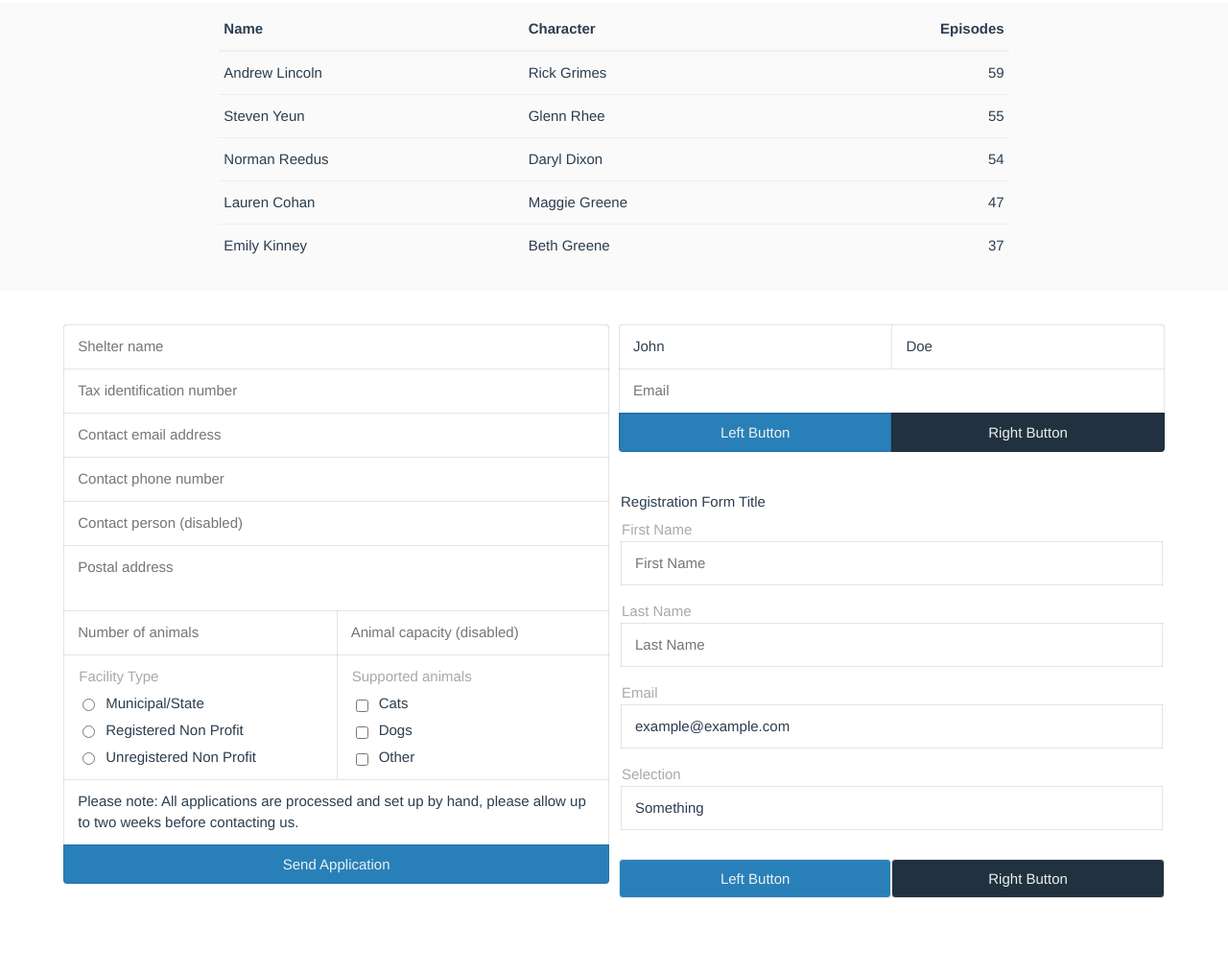
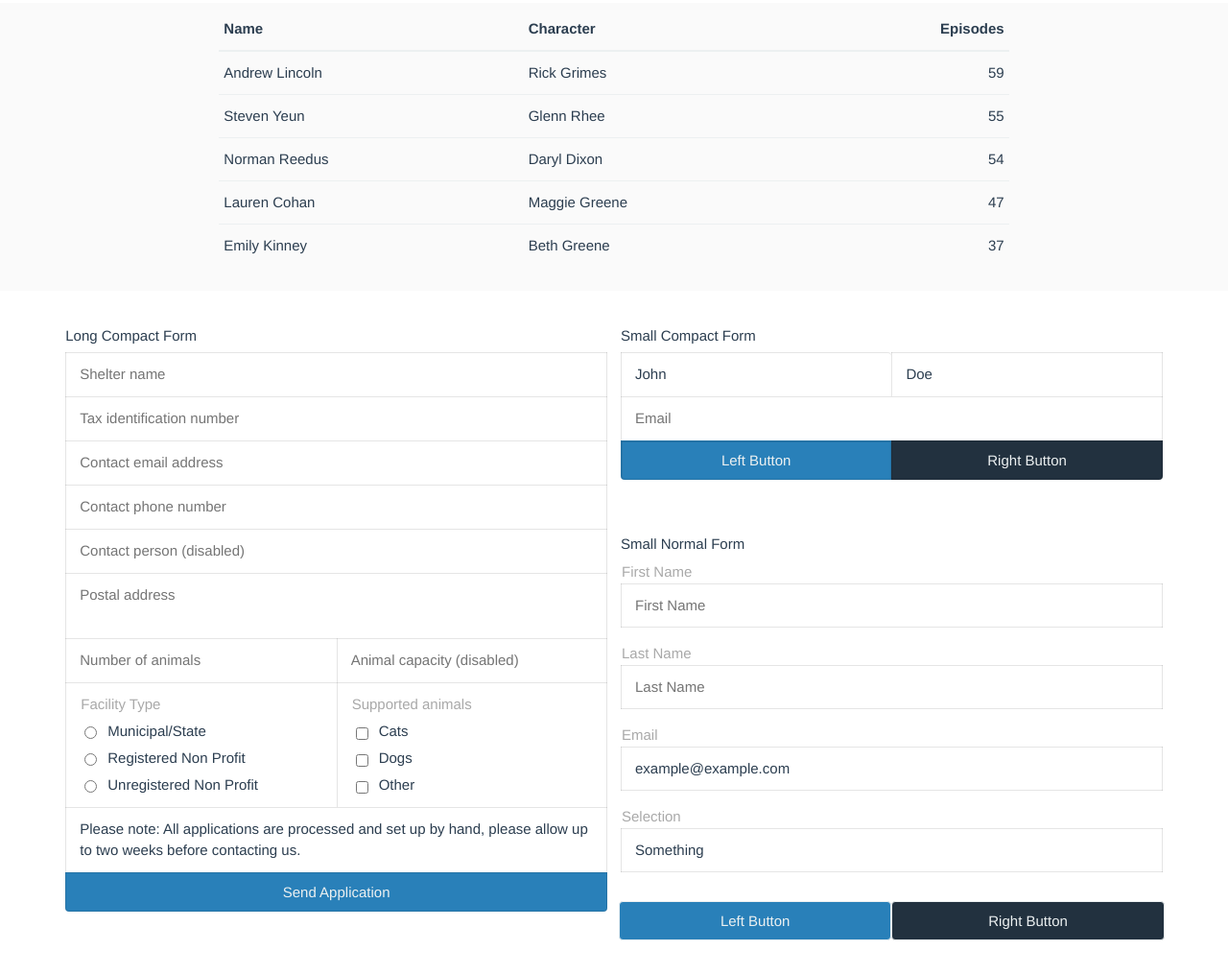
Before and after one commit to olumby/nameless, a website: page index.html in a window 1280 px wide. Shown: the part 1332-2347 px from the top of the page at 96% size. Before the commit the page ends 2303 px from the top, so only its background shows below. Drawn offline with Linux system fonts and the light colour scheme.

Commit message:
add titles to forms

```diff
--- a/index.html
+++ b/index.html
@@ -204,6 +204,8 @@
     <div class="container">
         <div class="six columns">
             <form class="clearfix compact-form">
+                <fieldset>
+                    <legend>Long Compact Form</legend>
                     <input type="text" placeholder="Shelter name" class="full-width m0">
                     <input type="text" placeholder="Tax identification number" class="full-width m0">
                     <input type="email" placeholder="Contact email address" class="full-width m0">
@@ -254,22 +256,26 @@
                         </div>
                     </div>
                     <button type="submit" class="button button-primary full-width">Send Application</button>
+                </fieldset>
             </form>
         </div>
         <div class="six columns">
             <div class="compact">
                 <form class="clearfix compact-form">
+                    <fieldset>
+                        <legend>Small Compact Form</legend>
                         <input type="text" placeholder="First Name" class="half-width left-side m0" value="John">
                         <input type="text" placeholder="Last Name" class="half-width m0" value="Doe">
                         <input type="email" placeholder="Email" class="full-width m0">
                         <button type="submit" class="button button-primary half-width left-side">Left Button</button>
                         <button type="submit" class="button button-negative half-width">Right Button</button>
+                    </fieldset>
                 </form>
             </div>
             <div class="seperated">
                 <form class="clearfix">
                     <fieldset>
-                        <legend>Registration Form Title</legend>
+                        <legend>Small Normal Form</legend>
                         <label for="first_name">First Name</label>
                         <input id="first_name" type="text" placeholder="First Name" class="full-width">
                         <label for="last_name">Last Name</label>
```
Lines whose indentation alone changed are shown as unchanged.
